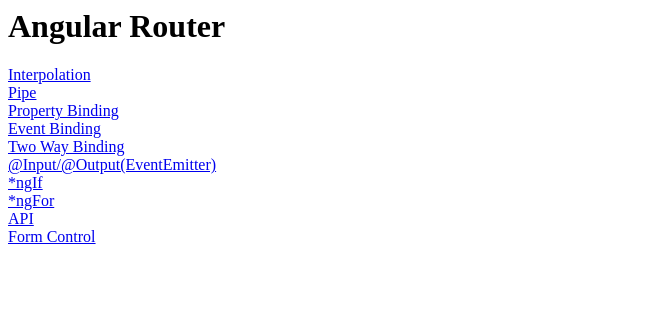
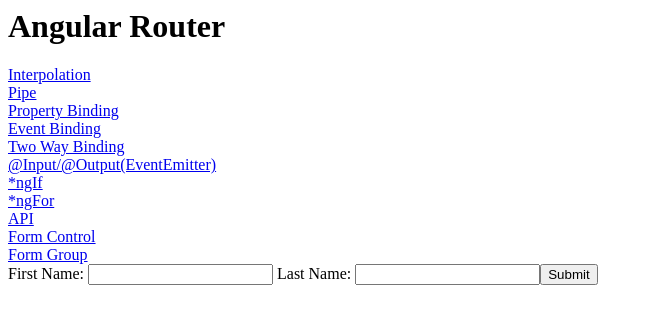
Before and after one commit to QuanticX/angular-quanticx-formation, an Angular app: page /form-group in a window 1280 px wide. Before the commit this address led to /. Shown: the top 324 px of the page, without its empty margins (0-653 px from the left). Built offline with nearby package versions, Linux system fonts and the light colour scheme.

Commit message:
Form Group

```diff
--- a/src/app/app.component.html
+++ b/src/app/app.component.html
@@ -19,5 +19,7 @@
   <a routerLink="/api" routerLinkActive="active">API</a>
   <br>
   <a routerLink="/form-control" routerLinkActive="active">Form Control</a>
+  <br>
+  <a routerLink="/form-group" routerLinkActive="active">Form Group</a>
 </nav>
 <router-outlet></router-outlet>
--- a/src/app/app.module.ts
+++ b/src/app/app.module.ts
@@ -20,6 +20,7 @@
 import { APIComponent } from './api/api.component';
 import { HttpService } from './http.service';
 import { FormControlComponent } from './form-control/form-control.component';
+import { FormGroupComponent } from './form-group/form-group.component';
 
 const appRoutes: Routes = [
   { path: 'interpolation', component: InterpolationComponent },
@@ -32,13 +33,14 @@
   { path: 'for', component: ForComponent },
   { path: 'api', component: APIComponent },
   { path: 'form-control', component: FormControlComponent },
+  { path: 'form-group', component: FormGroupComponent },
 ];
 
 
 @NgModule({
   imports:      [ BrowserModule, FormsModule, RouterModule.forRoot( appRoutes ), HttpClientModule, ReactiveFormsModule
  ],
-  declarations: [ AppComponent, InterpolationComponent, PipeComponent, PropertyBindingComponent, EventBindingComponent, TwoWayBindingComponent, ParentComponent, ChildComponent, IfComponent, ForComponent, APIComponent, FormControlComponent ],
+  declarations: [ AppComponent, InterpolationComponent, PipeComponent, PropertyBindingComponent, EventBindingComponent, TwoWayBindingComponent, ParentComponent, ChildComponent, IfComponent, ForComponent, APIComponent, FormControlComponent, FormGroupComponent ],
   bootstrap:    [ AppComponent ],
   providers: [LogService, {provide: HTTP_INTERCEPTORS, useClass: LogService, multi: true}, HttpService]
 })
--- /dev/null
+++ b/src/app/form-group/form-group.component.html
@@ -0,0 +1,11 @@
+<form [formGroup]="profileForm" (ngSubmit)="onSubmit()">
+  <label>
+    First Name:
+    <input type="text" formControlName="firstName">
+  </label>
+  <label>
+    Last Name:
+    <input type="text" formControlName="lastName">
+  </label>
+  <button type="submit" [disabled]="!profileForm.valid">Submit</button>
+</form>
--- /dev/null
+++ b/src/app/form-group/form-group.component.ts
@@ -0,0 +1,24 @@
+import { Component, OnInit } from '@angular/core';
+import { FormGroup, FormControl } from '@angular/forms';
+
+@Component({
+  selector: 'app-form-group',
+  templateUrl: './form-group.component.html',
+  styleUrls: ['./form-group.component.css']
+})
+export class FormGroupComponent implements OnInit {
+
+  constructor() { }
+
+  ngOnInit() {
+  }
+  profileForm = new FormGroup({
+    firstName: new FormControl(''),
+    lastName: new FormControl(''),
+  });
+  onSubmit() {
+  console.warn(this.profileForm.value);
+  }
+
+
+}
```
Also changed, not shown: src/app/form-group/form-group.component.css (added).
